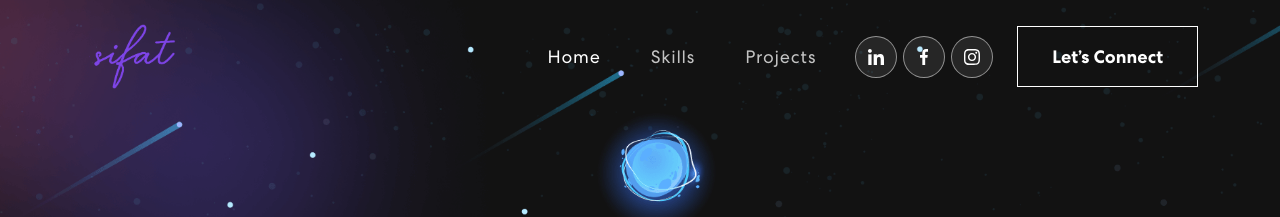
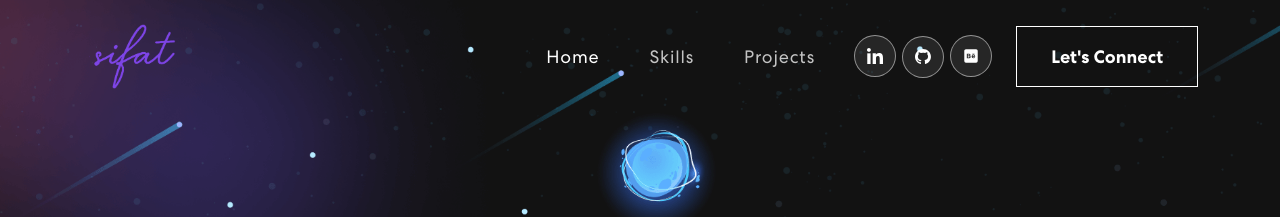
Before and after one commit to SifatNiloy/personal-portfolio, a React (Create React App) app: page / in a window 1280 px wide. Shown: the top 217 px of the page. Built offline with nearby package versions, Linux system fonts and the light colour scheme; no server answers.

Commit message:
icon and link added

```diff
--- a/src/App.css
+++ b/src/App.css
@@ -542,6 +542,7 @@ nav.navbar .navbar-toggler[aria-expanded="true"] .navbar-toggler-icon {
 
 }
 
+
 /************ Footer Css ************/
 .footer {
   padding: 0 0 50px 0;
--- a/src/components/Footer.js
+++ b/src/components/Footer.js
@@ -15,7 +15,8 @@ export const Footer = () => {
             <img src={myLogo} alt="Logo" />
           </Col>
           <Col size={12} sm={6} className="text-center text-sm-end">
-            <div className="social-icon">
+            <div className="social-icon pt-5">
+
               <a href="#"><img src={navIcon1} alt="Icon" /></a>
               <a href="#"><img src={navIcon2} alt="Icon" /></a>
               <a href="#"><img src={navIcon3} alt="Icon" /></a>
--- a/src/components/MailchimpForm.js
+++ b/src/components/MailchimpForm.js
@@ -6,7 +6,7 @@ export const MailchimpForm = () => {
 
   return (
     <>
-      <MailchimpSubscribe
+      {/* <MailchimpSubscribe
         url={postUrl}
         render={({ subscribe, status, message }) => (
           <Newsletter
@@ -15,7 +15,7 @@ export const MailchimpForm = () => {
             onValidated={formData => subscribe(formData)}
             />
         )}
-        />
+        /> */}
     </>
   )
 }
--- a/src/components/NavBar.js
+++ b/src/components/NavBar.js
@@ -51,11 +51,12 @@ export const NavBar = () => {
             <span className="navbar-text">
               <div className="social-icon">
                 <a href="https://www.linkedin.com/in/sifat-niloy/"><img src={navIcon1} alt="" /></a>
-                <a href="#"><img src={navIcon2} alt="" /></a>
-                <a href="#"><img src={navIcon3} alt="" /></a>
+                <a href="https://github.com/SifatNiloy"><img src={navIcon2} alt="" /></a>
+                <a href="https://www.behance.net/sifat_niloy"><img src={navIcon3} alt="" /></a>
+
               </div>
               <HashLink to='#connect'>
-                <button className="vvd"><span>Let’s Connect</span></button>
+                <button className="vvd"><span>Let's Connect</span></button>
               </HashLink>
             </span>
           </Navbar.Collapse>
```
Also changed, not shown: src/assets/img/nav-icon2.svg, src/assets/img/nav-icon3.svg.
